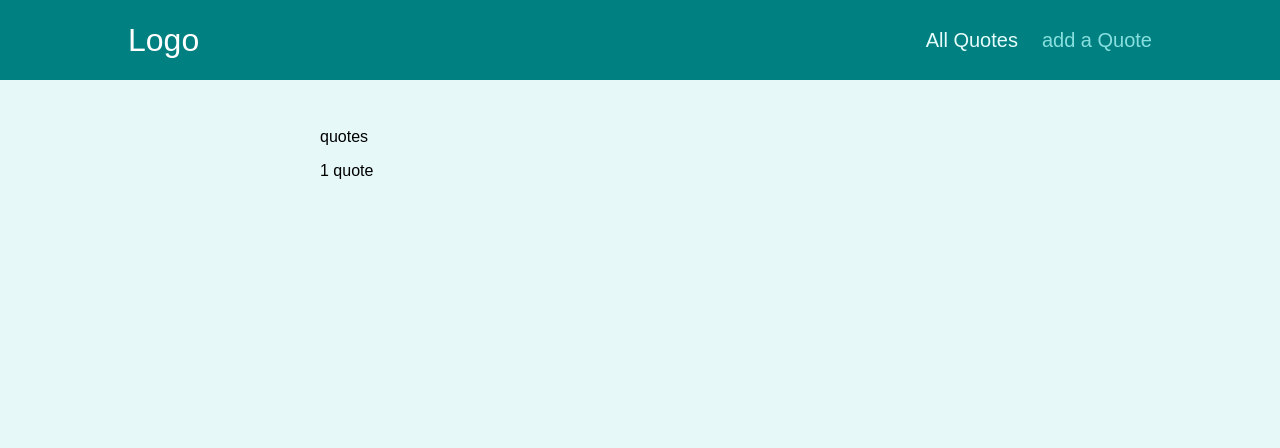
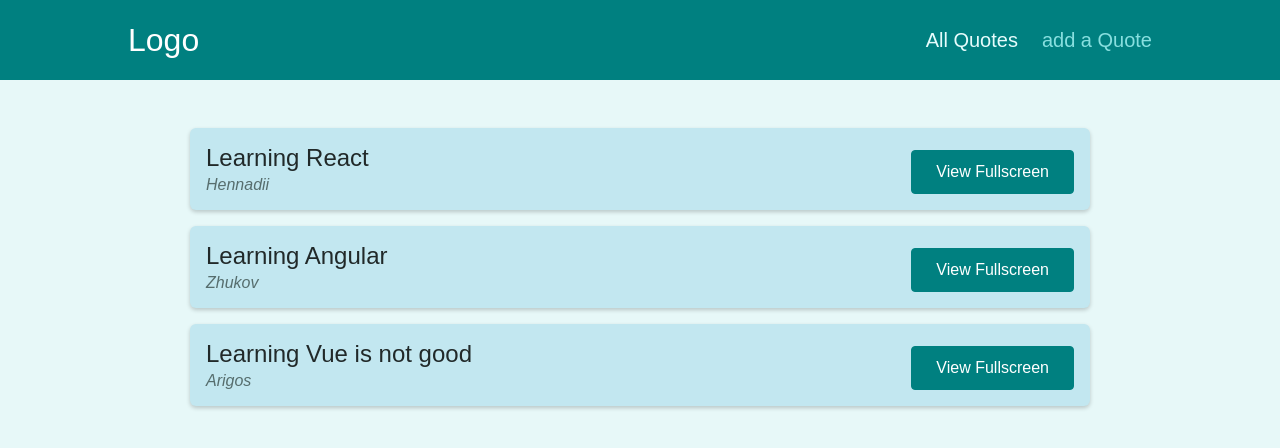
Before and after one commit to HennadiiZ/react-spa-router-20-2, a React (Create React App) app: page /quotes in a window 1280 px wide. Shown: the top 448 px of the page. Built offline with nearby package versions, Linux system fonts and the light colour scheme.

Commit message:
HighlightedQuote

```diff
--- a/src/components/layout/Layout.module.css
+++ b/src/components/layout/Layout.module.css
@@ -1,5 +1,7 @@
 .main {
   margin: 3rem auto;
   width: 90%;
-  max-width: 40rem;
+  /* max-width: 40rem; */
+  max-width: 900px;
+  /* background: rgb(160, 221, 229); */
 }
--- a/src/components/quotes/QuoteForm.js
+++ b/src/components/quotes/QuoteForm.js
@@ -1,7 +1,9 @@
 import { useRef } from 'react';
 
-import Card from '../ui/Card';
-import LoadingSpinner from '../ui/LoadingSpinner';
+// import Card from '../ui/Card';
+import Card from '../UI/Card';
+// import LoadingSpinner from '../ui/LoadingSpinner';
+import LoadingSpinner from '../UI/LoadingSpinner';
 import classes from './QuoteForm.module.css';
 
 const QuoteForm = (props) => {
--- a/src/components/quotes/QuoteItem.js
+++ b/src/components/quotes/QuoteItem.js
@@ -1,4 +1,5 @@
 import classes from './QuoteItem.module.css';
+import { Link } from 'react-router-dom';
 
 const QuoteItem = (props) => {
   return (
@@ -9,9 +10,12 @@ const QuoteItem = (props) => {
         </blockquote>
         <figcaption>{props.author}</figcaption>
       </figure>
-      <a className='btn'>
+      {/* <a className='btn'>
         View Fullscreen
-      </a>
+      </a> */}
+      <Link to={`/quotes/${props.id}`} className='btn'>
+        View Fullscreen
+      </Link>
     </li>
   );
 };
--- a/src/pages/AllQuotes.js
+++ b/src/pages/AllQuotes.js
@@ -1,10 +1,19 @@
 import QuoteDetails from './QuoteDetail';
+import QuoteList from '../components/quotes/QuoteList';
+
+const DUMMY_QUOTES = [
+  { id: 'q1', author: 'Hennadii', text: 'Learning React'},
+  { id: 'q2', author: 'Zhukov', text: 'Learning Angular'},
+  { id: 'q3', author: 'Arigos', text: 'Learning Vue is not good'},
+];
 
 const AllQuotes = () => {
   return (
     <>
-      <p>quotes</p>
-      <QuoteDetails/>
+      <QuoteList
+        quotes={DUMMY_QUOTES}
+      />
+      {/* <QuoteDetails/> */}
     </>
   );
 };
--- a/src/pages/NewQuote.js
+++ b/src/pages/NewQuote.js
@@ -1,9 +1,13 @@
-
+import QuoteForm from '../components/quotes/QuoteForm';
 
 const NewQuote = () => {
+  const addQuoteHandler = (quoteData) => {
+    console.log(quoteData);
+  };
+
   return (
     <>
-      <p>add quotes</p>
+      <QuoteForm onAddQuote={addQuoteHandler}/>
     </>
   );
 };
--- a/src/pages/QuoteDetail.js
+++ b/src/pages/QuoteDetail.js
@@ -1,16 +1,24 @@
 import { useParams, Route } from 'react-router-dom';
 import Comments from '../components/comments/Comments';
 import { Fragment } from 'react';
+import HighlightedQuote from '../components/quotes/HighlightedQuote';
 
+const DUMMY_QUOTES = [
+  { id: 'q1', author: 'Hennadii', text: 'Learning React'},
+  { id: 'q2', author: 'Zhukov', text: 'Learning Angular'},
+  { id: 'q3', author: 'Arigos', text: 'Learning Vue is not good'},
+];
 
 const QuoteDetails = () => {
   const params = useParams();
-  console.log(params.quoteId);
+
+  const quote = DUMMY_QUOTES.find(quote => quote.id === params.quoteId);
 
   return (
     <Fragment>
-      <p>1 quote</p>
-      <p>{params.quoteId}</p>
+      <HighlightedQuote quote={quote.quote} text={quote.text} author={quote.author}/>
+      {/* <p>{params.quoteId}</p> */}
+      <p></p>
       {/* <Route path={`/quotes/:quoteId/comments`}> */}
       <Route path={`/quotes/${params.quoteId}/comments`}>
         <Comments />
```
Also changed, not shown: 1 other file (tests, documents, lock files or other folders).
